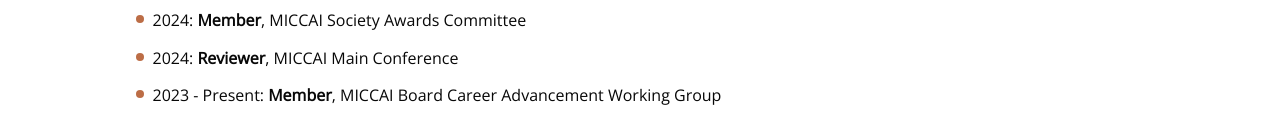
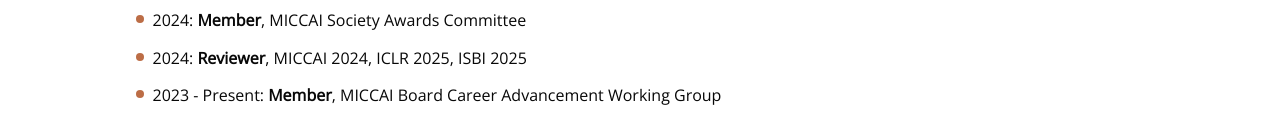
Before and after one commit to narenakash/narenakash.github.io, a plain HTML site: page service.html in a window 1280 px wide. Shown: the part 341-476 px from the top of the page. Drawn offline with nearby package versions, Linux system fonts and the light colour scheme.

Commit message:
reviewer service updated

```diff
--- a/service.html
+++ b/service.html
@@ -95,7 +95,7 @@
 						<li>2024: <b>General and Program Chair</b>, MICCAI EMERGE workshop</li>
 						<li>2024: <b>General and Program Chair</b>, MICCAI PhD Thesis Madness</li>
 						<li>2024: <b>Member</b>, MICCAI Society Awards Committee</li>
-						<li>2024: <b>Reviewer</b>, MICCAI Main Conference</li>
+						<li>2024: <b>Reviewer</b>, MICCAI 2024, ICLR 2025, ISBI 2025</li>
 						<li>2023 - Present: <b>Member</b>, MICCAI Board Career Advancement Working Group</li>
 						<br>
 					</ul>
```
